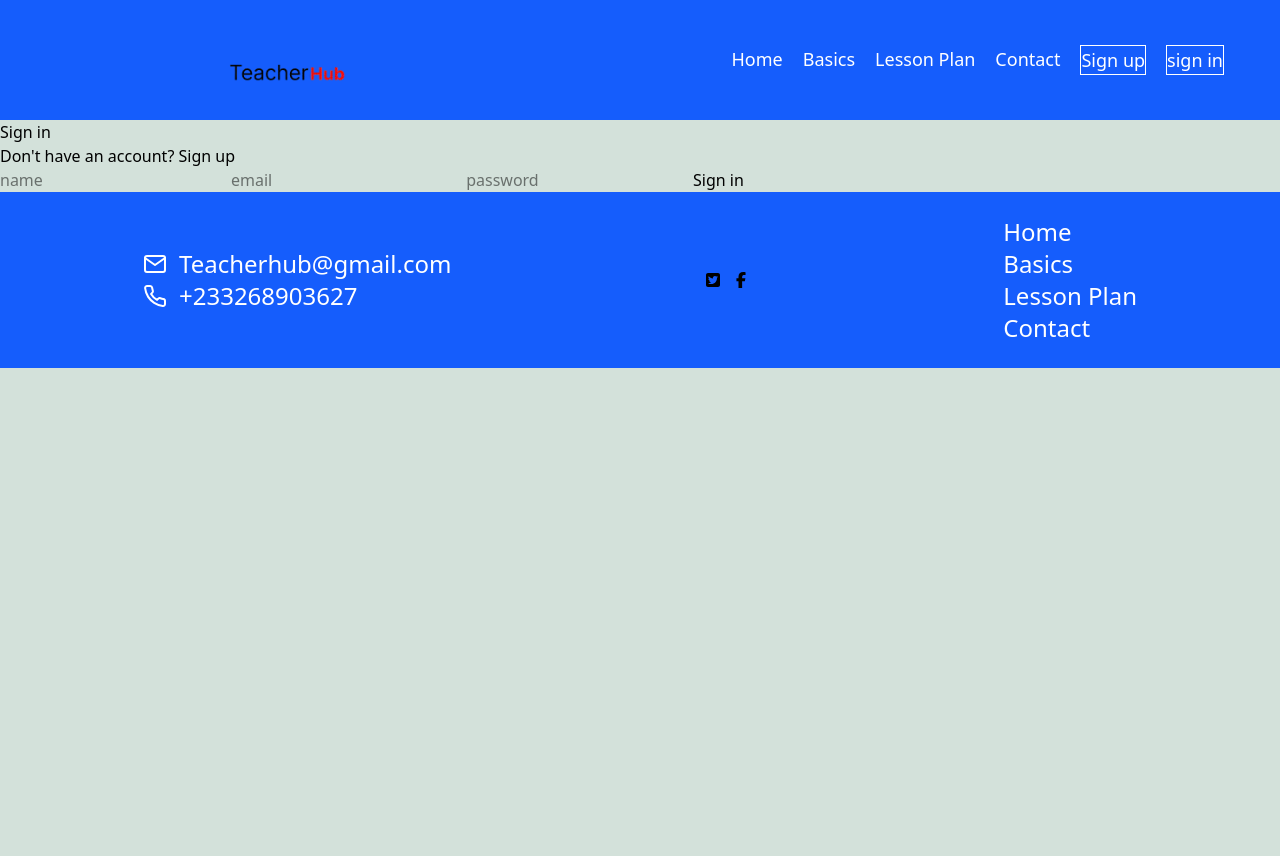
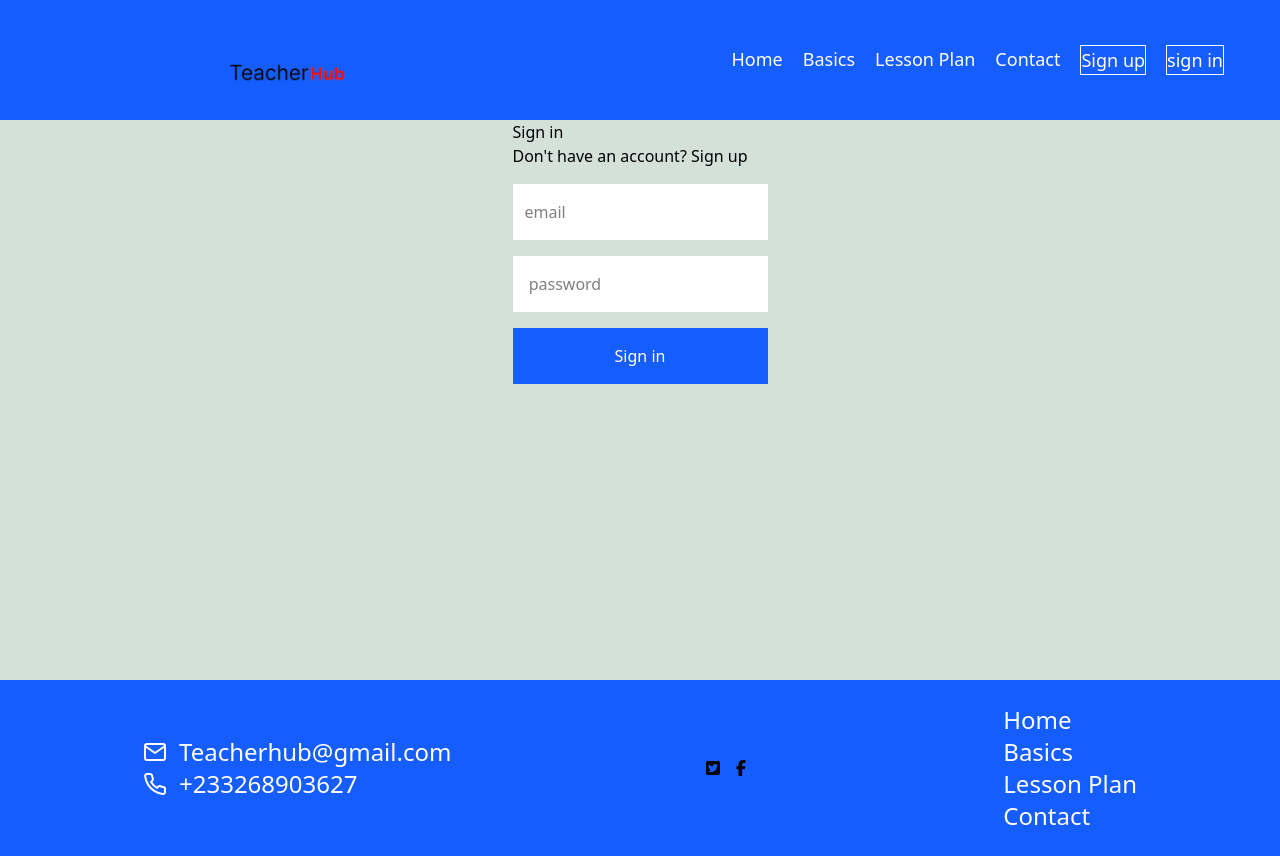
Before and after one commit to azongoismail/Teacher-Companion-React-App, a React (Vite) app: page /signin in a window 1280 px wide. Before the commit the page ends 800 px from the top, so only its background shows below. Built offline with nearby package versions, Linux system fonts and the light colour scheme.

Commit message:
added sign in page

```diff
--- a/src/Pages/Signin.jsx
+++ b/src/Pages/Signin.jsx
@@ -3,15 +3,14 @@ import { Link } from 'react-router-dom'
 
 const Signin = () => {
   return (
-    <div>
+    <div className='flex min-h-[70vh] justify-center'>
         <form >
             <h1>Sign in</h1>
-            <p>Don't have an account? <Link to='/signup'>Sign up</Link></p>
-            <div>
-                <input placeholder='name' type="text" />
-                <input placeholder="email" type="email" />
-                <input placeholder=" password" type="password" />
-                <button type="submit"><Link to='/'>Sign in</Link></button>
+            <p> Don't have an account? <Link to='/signup'>Sign up</Link></p>
+            <div className='flex flex-col max-w-full'>
+                <input className=' bg-white py-4 px-3 mt-4 ' placeholder="email" type="email" />
+                <input className=' bg-white py-4 px-3 mt-4 ' placeholder=" password" type="password" />
+                <button className=' bg-blue-600 py-4 px-3 mt-4 text-white ' type="submit"><Link to='/'>Sign in</Link></button>
             </div>
         </form>
     </div>
```
